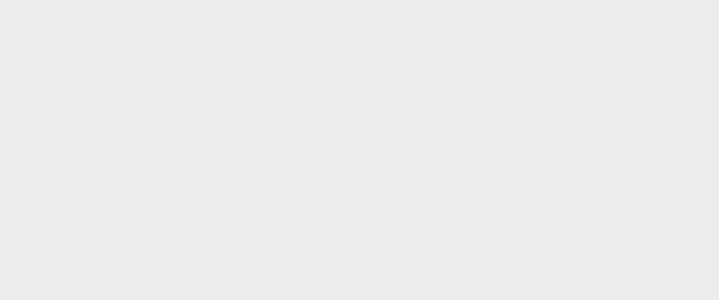
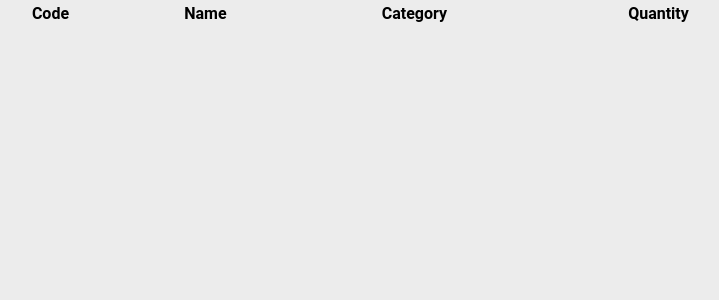
Before and after one commit to danGitRys/quanto-project, a Vue app in the folder frontend/quanto-front/: page /dataTable in a window 1280 px wide. Before the commit this address had no page. Shown: the top 300 px of the page, without its empty margins (23-742 px from the left). Built offline with nearby package versions, Linux system fonts and the light colour scheme.

Commit message:
PROJ-51 <Hinzufügen von Primevue und erstellen von Beispiel Datatable>

```diff
--- /dev/null
+++ b/frontend/quanto-front/src/components/Datatable.vue
@@ -0,0 +1,13 @@
+<template>
+<DataTable tableStyle="min-width: 50rem">
+    <Column field="code" header="Code"></Column>
+    <Column field="name" header="Name"></Column>
+    <Column field="category" header="Category"></Column>
+    <Column field="quantity" header="Quantity"></Column>
+</DataTable>
+</template>
+
+
+<script>
+
+</script>
--- a/frontend/quanto-front/src/router/index.js
+++ b/frontend/quanto-front/src/router/index.js
@@ -7,6 +7,7 @@ import NewProject from "@/views/NewProject.vue";
 import TimeRegistration from "@/views/TimeRegistration.vue";
 import LandingPage from "@/views/LandingPage.vue";
 import AddEmployee from "@/views/AddEmployee.vue";
+import dataTable from "@/components/DataTable.vue"
 
 const routes = [
   {
@@ -53,6 +54,12 @@ const routes = [
     name: "AddEmployee",
     component: AddEmployee,
   },
+
+  {
+    path: "/dataTable",
+    name: "dataTable",
+    component: dataTable,
+  },
 ];
 
 const router = createRouter({
```
Also changed, not shown: frontend/quanto-front/src/main.js (+7 -1 lines).
